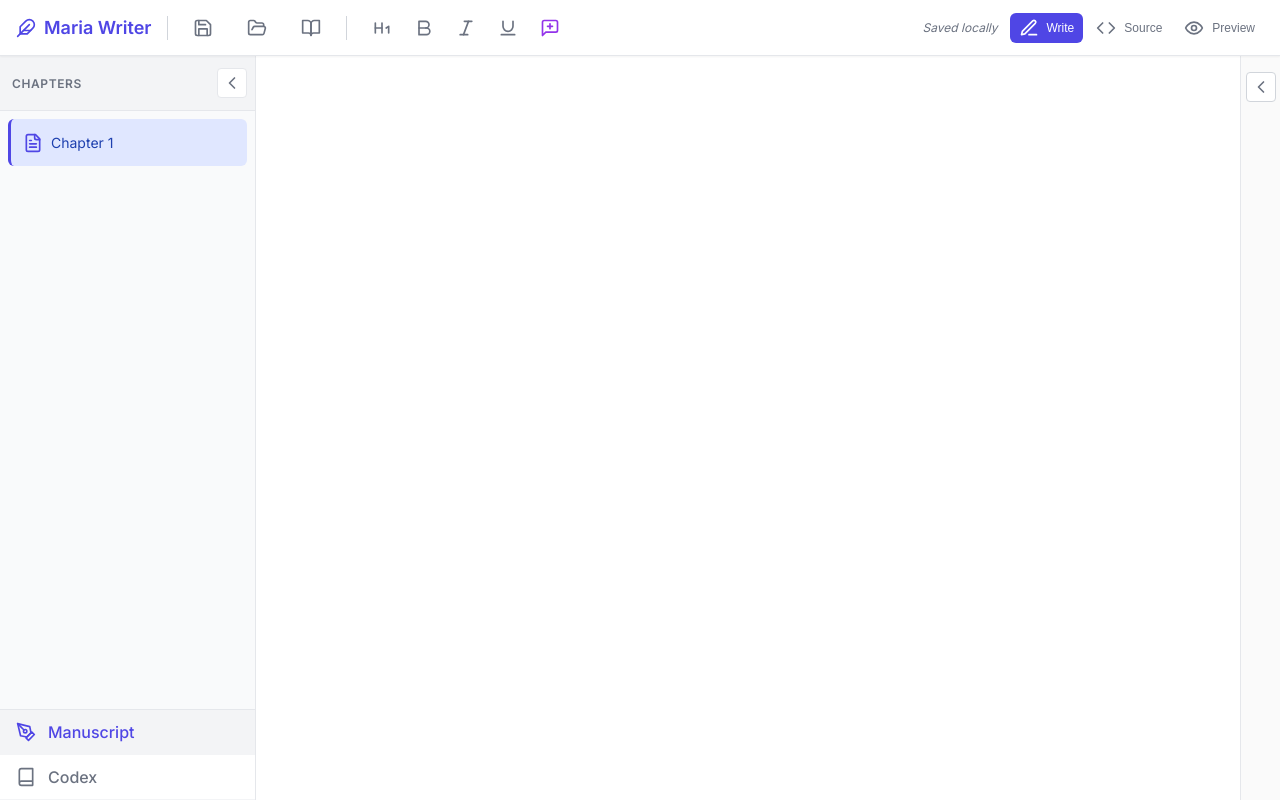
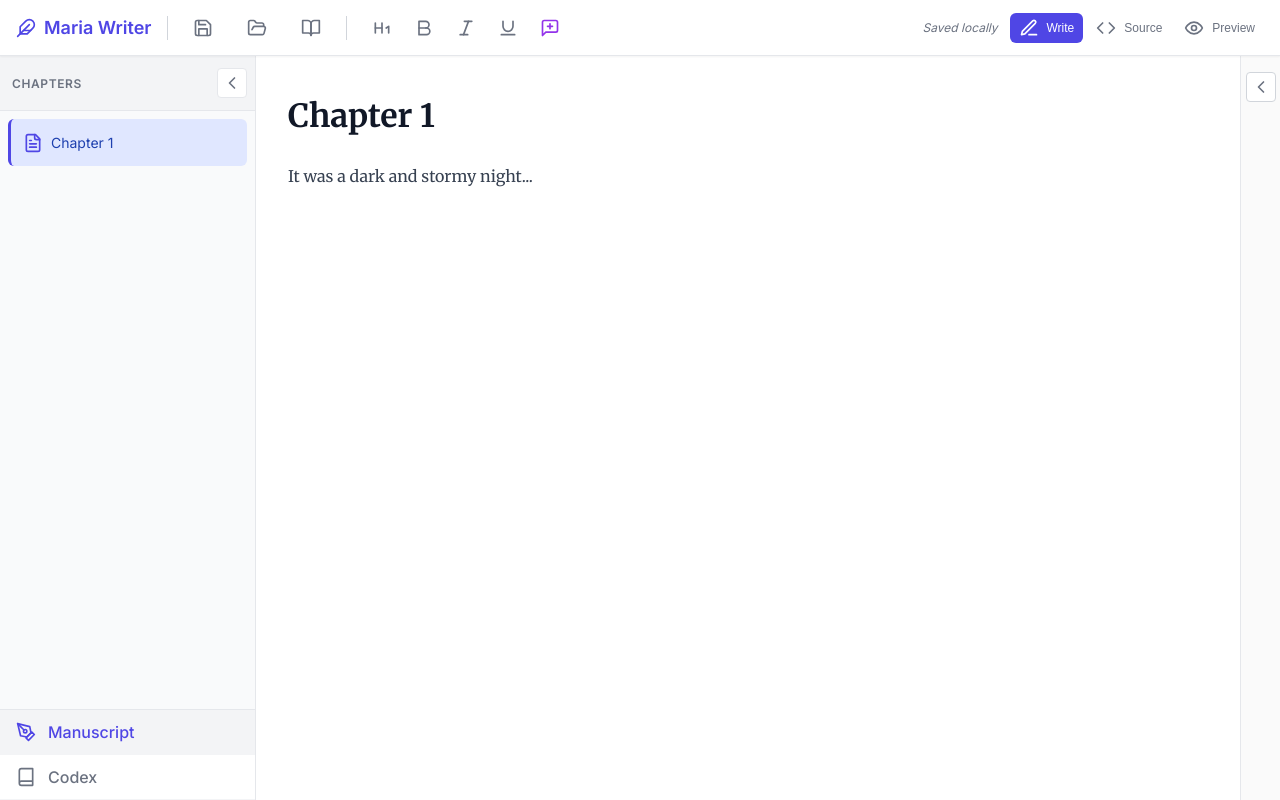
Before and after one commit to trekimann/Maria_writer_Gemini, a React (Vite) app in the folder maria-writer-react/: page / in a window 1280 px wide. Built offline with nearby package versions, Linux system fonts and the light colour scheme.

Commit message:
fix write not rendering correctly.

```diff
--- a/maria-writer-react/src/components/organisms/Editor.tsx
+++ b/maria-writer-react/src/components/organisms/Editor.tsx
@@ -47,7 +47,8 @@ turndownService.addRule('character-mention', {
 
 export const Editor: React.FC = () => {
   const { state, dispatch } = useStore();
-  const [content, setContent] = useState('');
+  const activeChapter = state.chapters.find(c => c.id === state.activeChapterId);
+  const [content, setContent] = useState(activeChapter?.content || '');
   const [activeCommentId, setActiveCommentId] = useState<string | null>(null);
   const [showCommentModal, setShowCommentModal] = useState(false);
   const [commentModalPosition, setCommentModalPosition] = useState({ x: 0, y: 0 });
@@ -63,7 +64,6 @@ export const Editor: React.FC = () => {
 
   const textareaRef = useRef<HTMLTextAreaElement>(null);
   const contentEditableRef = useRef<HTMLDivElement>(null);
-  const activeChapter = state.chapters.find(c => c.id === state.activeChapterId);
 
   // Get comments for the active chapter
   const chapterComments = activeChapter?.commentIds
--- a/maria-writer-react/src/components/templates/MainLayout.tsx
+++ b/maria-writer-react/src/components/templates/MainLayout.tsx
@@ -20,7 +20,7 @@ export const MainLayout: React.FC = () => {
       <div className={styles.body}>
         <Sidebar />
         <main className={styles.main}>
-          {state.context === 'writer' ? <Editor /> : <Codex />}
+          {state.context === 'writer' ? <Editor key={state.activeChapterId} /> : <Codex />}
         </main>
       </div>
       <MetadataModal />
```
